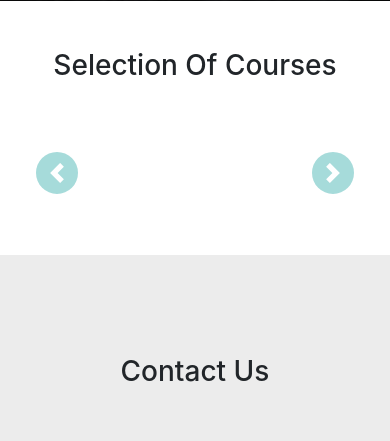
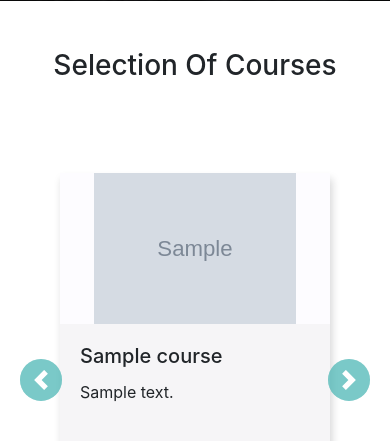
Before and after one commit to noura-ah/admission_project, a Django app: page /home in a window 390 px wide. Shown: the part 843-1284 px from the top of the page. Run offline with Django 3.2, Linux system fonts and the light colour scheme; tables that the repository leaves empty hold one stand-in row (values such as "Sample post"); grey boxes marked "Sample" are stand-in pictures; some libraries are stand-ins or nearby versions.

Commit message:
update responsive carousel

```diff
--- a/admission_app/static/css/home.css
+++ b/admission_app/static/css/home.css
@@ -316,6 +316,7 @@ section.contacts .contact-form button {
     padding: 50px 20px;
 
 }
+
 /* *************New card style************ */
 
 .carousel-indicators {
@@ -359,13 +360,16 @@ section.contacts .contact-form button {
     }
 }
 
+
+
+
+
 .img-course-home {
     width: 98%;
     height: 170px !important;
 }
 
-.card-img-top {
-
+.embed-responsive .card-img-top {
     object-fit: contain;
 }
 
@@ -373,11 +377,11 @@ section.contacts .contact-form button {
     display: flex;
     justify-content: center;
 }
-
+/*
 .card img {
     max-width: 100%;
     max-height: 100%;
-}
+} */
 
 .card {
     margin: 0 0.5em;
@@ -441,6 +445,8 @@ section.contacts .contact-form button {
     color: transparent;
     border-color: transparent;
 }
+
+
 
 
 @media (max-width: 1200px) {
@@ -516,6 +522,7 @@ section.contacts .contact-form button {
         height: 14%;
         width: 14%;
     }
+
     .fa-user-alt {
         color: #000000;
     }
@@ -543,8 +550,10 @@ section.contacts .contact-form button {
     }
 }
 
+
 @media (max-width: 775px) {
     .collapse.show {
         margin-top: 0px;
     }
+
 }
--- a/admission_app/templates/home.html
+++ b/admission_app/templates/home.html
@@ -20,25 +20,25 @@
 
 
 <h3 class="text-center  mt-5">Selection Of Courses</h3>
-
 <section id="courses" class="course">
   <div class="carousel-inner" role="listbox">
     <div id="carouselExampleControls" class="carousel slide" data-ride="carousel">
-      <div class="carousel-inner">
+      <div class="carousel-inner d-none d-md-block">
+
 
         {% for course in courses %}
         {% load mathfilters %}
 
         {% if forloop.counter0 == 0 %}
 
-        <div class="carousel-item active">
+        <div class="carousel-item active ">
           <div class="cards-wrapper">
             {% elif forloop.counter0|mod:3 == 0 %}
 
-            <div class="carousel-item ">
+            <div class="carousel-item">
               <div class="cards-wrapper">
                 {% endif %}
-                <!-- style='#F6F5F7' -->
+
                 <div class="card d-none d-md-block">
                   <img src="{{course.photo.url}}" class="card-img-top" alt="...">
                   <div class="card-body card-body-home">
@@ -75,7 +75,46 @@
 
     {% endfor %}
 
+  </div>
+  </div>
+  <div id="carouselExampleControls1" class="carousel slide" data-ride="carousel">
+    <div class="carousel-inner d-lg-none d-md-none">
+      {% for course in courses %}
+      {% if forloop.counter0 == 0 %}
+      <div class="carousel-item active">
+        {% else %}
+        <div class="carousel-item">
 
+          {% endif %}
+          <div class="cards-wrapper">
+            <div class="card d-lg-none d-md-none">
+              <div class="embed-responsive embed-responsive-16by9">
+                <img src="{{course.photo.url}}" class="card-img-top embed-responsive-item" alt="...">
+              </div>
+              <div class="card-body card-body-home">
+                <h5 class="card-title">{{course.name}}</h5>
+                <div class="card-text scroll">{{course.desc}}</div>
+              </div>
+              <div class="card-footer w-100">
+                {% if request.session.role == 'admin' %}
+                <a class="btn" style="background-color: rgb(78, 183, 181);color: white;"
+                  href="/delete_course/{{course.id}}">Delete</a>
+                {% elif "userId" not in request.session %}
+                <a class="btn text-light" style="background-color: rgb(78, 183, 181); color: white;"
+                  href="/register">Apply</a>
+                {% else %}
+                <form method="post" action="/apply_course/{{course.id}}">
+                  {% csrf_token %}
+                  <input class="btn text-light" style="background-color: rgb(78, 183, 181)" type="submit" name="btn"
+                    id="" value="Apply">
+                </form>
+                {% endif %}
+              </div>
+            </div>
+          </div>
+        </div>
+        {% endfor %}
+      </div>
     </div>
     <a class="carousel-control-prev" style="background-color: rgb(78, 183, 181)" href="#carouselExampleControls"
       role="button" data-slide="prev">
@@ -87,10 +126,24 @@
       <span class="carousel-control-next-icon" aria-hidden="true"></span>
       <span class="sr-only">Next</span>
     </a>
+    <a class="carousel-control-prev d-lg-none d-md-none" style="background-color: rgb(78, 183, 181)"
+      href="#carouselExampleControls1" role="button" data-slide="prev">
+      <span class="carousel-control-prev-icon" aria-hidden="true"></span>
+      <span class="sr-only">Previous</span>
+    </a>
+    <a class="carousel-control-next d-lg-none d-md-none" style="background-color: rgb(78, 183, 181); "
+      href="#carouselExampleControls1" role="button" data-slide="next">
+      <span class="carousel-control-next-icon" aria-hidden="true"></span>
+      <span class="sr-only">Next</span>
+    </a>
+  </div>
   </div>
 
 
 </section>
+
+</div>
+
 
 
 
@@ -158,7 +211,8 @@
     <a href="#contact">Contact</a>
     <a href="#Privacy Policy">Privacy Policy</a>
   </div>
-  <div class="created" >created by <small style=" font-weight: normal; color: #58dad7;">Bashayer , Khadijah , Mariam , Norah and Shahad </small> | All right reserved</div>
+  <div class="created">created by <small style=" font-weight: normal; color: #58dad7;">Bashayer , Khadijah , Mariam ,
+      Norah and Shahad </small> | All right reserved</div>
 </section>
 
 
```
Lines whose indentation alone changed are shown as unchanged.
